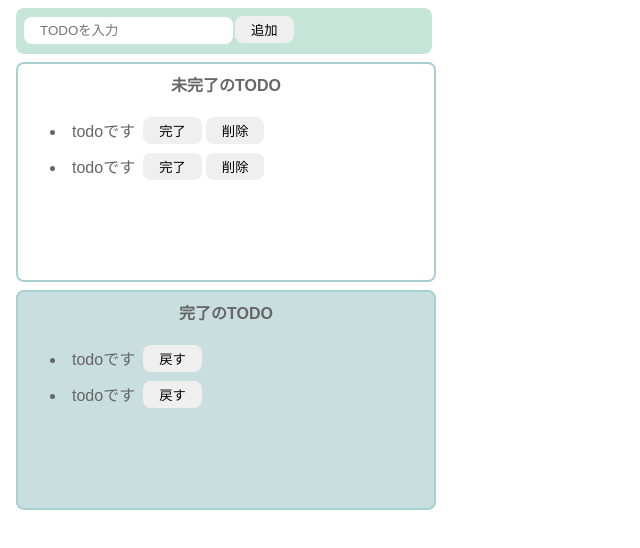
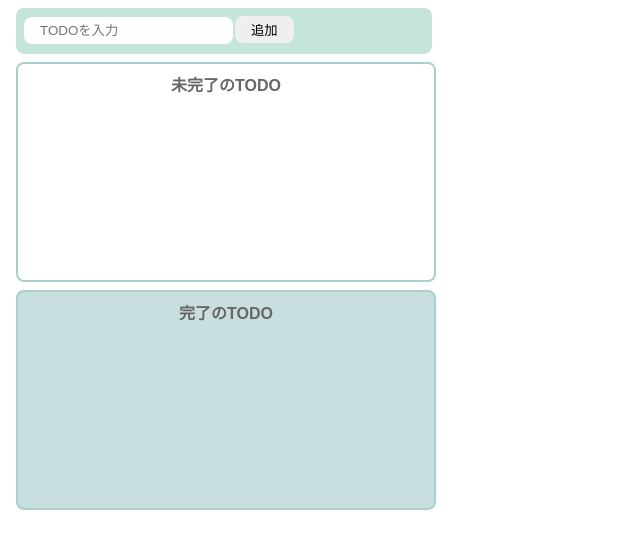
Before and after one commit to nagisora/react-basis, a React (Vite) app: page / in a window 1280 px wide. Shown: the top 548 px of the page, without its empty margins (0-640 px from the left). Built offline with nearby package versions, Linux system fonts and the light colour scheme.

Commit message:
todoアプリ完成

```diff
--- a/src/Todo.jsx
+++ b/src/Todo.jsx
@@ -1,48 +1,81 @@
+import { useState } from "react";
 import "./styles.css";
 
 export const Todo = () => {
+    const [todoText, setTodoText] = useState("");
+    const [incompleteTodos, setIncompleteTodos] = useState([]);
+    const [completeTodos, setCompleteTodos] = useState([]);
+
+    const onChangeTodoText = (event) => setTodoText(event.target.value);
+
+    const onClickAdd = () => {
+        if (todoText === "") return;
+        const newTodos = [...incompleteTodos, todoText];
+        setIncompleteTodos(newTodos);
+        setTodoText("");
+    };
+
+    const onClickDelete = (index) => {
+        const newTodos = [...incompleteTodos];
+        newTodos.splice(index, 1);
+        setIncompleteTodos(newTodos);
+    };
+
+    const onClickComplete = (index) => {
+        const newIncompleteTodos = [...incompleteTodos];
+        newIncompleteTodos.splice(index, 1);
+
+        const newCompleteTodos = [...completeTodos, incompleteTodos[index]];
+        setIncompleteTodos(newIncompleteTodos);
+        setCompleteTodos(newCompleteTodos);
+    }
+
+    const onClickBack = (index) => {
+        const newCompleteTodos = [...completeTodos];
+        newCompleteTodos.splice(index, 1);
+
+        const newIncompleteTodos = [...incompleteTodos, completeTodos[index]];
+        setCompleteTodos(newCompleteTodos);
+        setIncompleteTodos(newIncompleteTodos);
+    }
+
     return (
-        <div>
+        <>
             <div className="input-area">
-                <input placeholder="TODOを入力" />
-                <button>追加</button>
+                <input placeholder="TODOを入力" value={todoText} onChange={onChangeTodoText}/>
+                <button onClick={onClickAdd}>追加</button>
             </div>
             <div className="incomplete-area">
                 <p className="title">未完了のTODO</p>
                 <ul>
-                    <li>
+                    {incompleteTodos.map((todo, index) => {
+                        return (
+                            <li key={todo}>
                                 <div className="list-row">
-                            <p className="todo-item">todoです</p>
-                            <button>完了</button>
-                            <button>削除</button>
+                                    <p className="todo-item">{todo}</p>
+                                    <button onClick={() => onClickComplete(index)}>完了</button>
+                                    <button onClick={() => onClickDelete(index)}>削除</button>
                                 </div>
                             </li>
-                    <li>
-                        <div className="list-row">
-                            <p className="todo-item">todoです</p>
-                            <button>完了</button>
-                            <button>削除</button>
-                        </div>
-                    </li>
+                        )
+                    })}
                 </ul>
             </div>
             <div className="complete-area">
                 <p className="title">完了のTODO</p>
                 <ul>
-                    <li>
+                    {completeTodos.map((todo, index) => {
+                        return (
+                            <li key={todo}>
                                 <div className="list-row">
-                            <p className="todo-item">todoです</p>
-                            <button>戻す</button>
+                                    <p className="todo-item">{todo}</p>
+                                    <button onClick={() => onClickBack(index)}>戻す</button>
                                 </div>
                             </li>
-                    <li>
-                        <div className="list-row">
-                            <p className="todo-item">todoです</p>
-                            <button>戻す</button>
-                        </div>
-                    </li>
+                        )
+                    })}
                 </ul>
             </div>
-        </div>
+        </>
     )
 }
```
Lines whose indentation alone changed are shown as unchanged.
